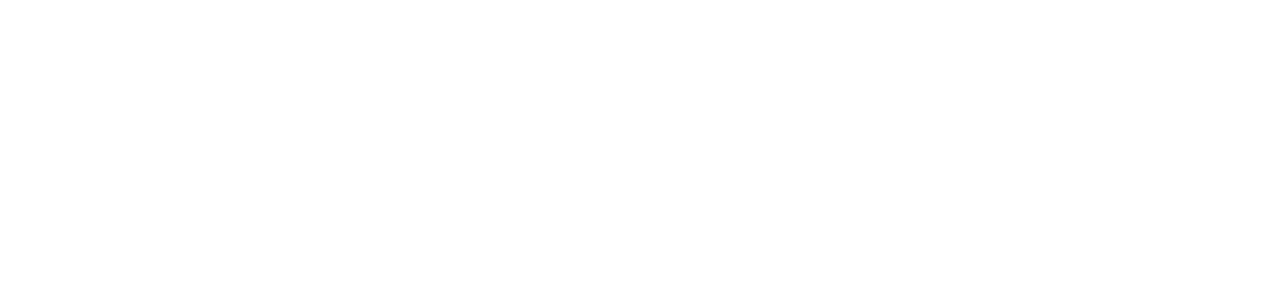
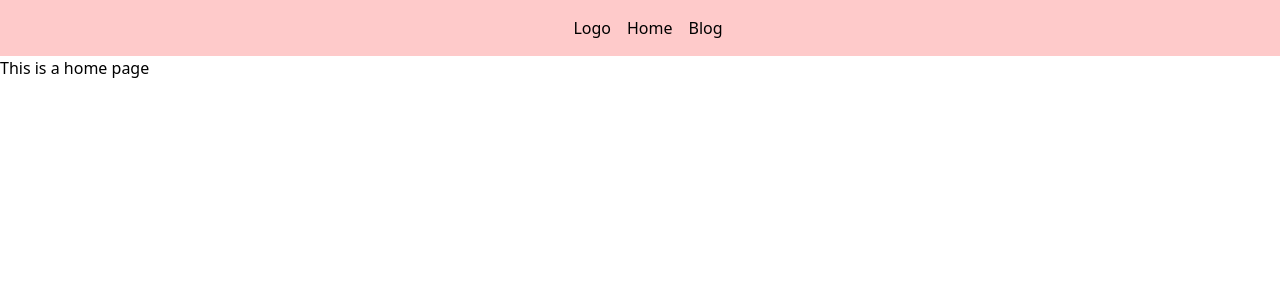
Before and after one commit to aplama/ui-components, a React (Create React App) app: page / in a window 1280 px wide. Shown: the top 300 px of the page. Built offline with nearby package versions, Linux system fonts and the light colour scheme.

Commit message:
SearchBox, Blog

```diff
--- a/package.json
+++ b/package.json
@@ -9,6 +9,7 @@
     "@testing-library/user-event": "^12.8.3",
     "react": "^17.0.2",
     "react-dom": "^17.0.2",
+    "react-router-dom": "^5.2.0",
     "react-scripts": "4.0.3",
     "web-vitals": "^1.1.2"
   },
--- a/src/App.js
+++ b/src/App.js
@@ -1,13 +1,18 @@
 import React from "react";
-import { PostCard } from "./components/PostCard";
-import { CardList } from "./components/CardList";
+import { BrowserRouter as Router, Route } from "react-router-dom";
+
+import NavBar from "./components/NavBar";
+import Blog from "./pages/Blog";
+import Home from "./pages/Home";
 
 function App() {
   return (
-    <div className='md:px-4 md:py-4'>
-      {/* <PostCard /> */}
-      <CardList />
-    </div>
+    <Router>
+      <NavBar />
+
+      <Route exact path='/' component={Home} />
+      <Route exact path='/blog' component={Blog} />
+    </Router>
   );
 }
 
--- a/src/components/CardList.jsx
+++ b/src/components/CardList.jsx
@@ -8,16 +8,16 @@
 export const CardList = () => {
   const [posts, setPosts] = useState([]);
 
-  const componentDidMount = () => {
-    fetch("https://jsonplaceholder.typicode.com/posts")
-      .then((response) => response.json())
-      .then((posts) => setPosts({ posts }));
-    return posts;
-  };
+  // const componentDidMount = () => {
+  //   fetch("https://jsonplaceholder.typicode.com/posts")
+  //     .then((response) => response.json())
+  //     .then((posts) => setPosts({ posts }));
+  //   return posts;
+  // };
 
   return (
-    <div className='grid grid-cols-1 md:grid-cols-2 lg:grid-cols-3 gap-2'>
-      {posts.map((post) => (
+    <div className='grid grid-cols-1 md:grid-cols-2 lg:grid-cols-3 gap-2 mt-4'>
+      {items.map((post) => (
         <PostCard key={post.id} />
       ))}
     </div>
--- /dev/null
+++ b/src/components/NavBar.jsx
@@ -0,0 +1,22 @@
+import React, { Fragment } from "react";
+import { Link } from "react-router-dom";
+
+const NavBar = () => {
+  return (
+    <Fragment>
+      <div className='bg-red-200 py-4 flex flex-row items-center justify-center'>
+        <div className='px-4 items-start'>Logo</div>
+        <div className='flex flex-row items-center space-x-4'>
+          <Link to='/'>
+            <p>Home</p>
+          </Link>
+          <Link to='/blog'>
+            <p>Blog</p>
+          </Link>
+        </div>
+      </div>
+    </Fragment>
+  );
+};
+
+export default NavBar;
--- /dev/null
+++ b/src/components/SearchBox.jsx
@@ -0,0 +1,33 @@
+import React, { Fragment } from "react";
+
+import tick from "../assets/tick.svg";
+
+const SearchBox = ({ placeholder, handleChange }) => {
+  return (
+    <Fragment>
+      <div className='flex flex-row items-center border w-6/8 md:w-6/12 h-10 my-8 rounded-lg focus-within:border-blue-200 focus-within:shadow outline-none pl-4 '>
+        <span class='border-r pr-2'>
+          <svg
+            fill='none'
+            stroke='currentColor'
+            stroke-linecap='round'
+            stroke-linejoin='round'
+            stroke-width='2'
+            viewBox='0 0 24 24'
+            class='w-6 h-6'
+          >
+            <path d='M21 21l-6-6m2-5a7 7 0 11-14 0 7 7 0 0114 0z'></path>
+          </svg>
+        </span>
+        <input
+          className='outline-none pl-2 w-full h-full rounded-lg'
+          type='search'
+          placeholder={placeholder ? placeholder : "Search posts ..."}
+          onChange={handleChange}
+        />
+      </div>
+    </Fragment>
+  );
+};
+
+export default SearchBox;
--- /dev/null
+++ b/src/pages/Blog.jsx
@@ -0,0 +1,20 @@
+import React from "react";
+import { CardList } from "../components/CardList";
+import SearchBox from "../components/SearchBox";
+
+const Blog = () => {
+  return (
+    <div className='flex flex-col mx-auto'>
+      <div className='flex flex-row justify-center pt-16'>
+        <p className='text-2xl uppercase font-serif border-b'>blog</p>
+      </div>
+
+      <div className='flex flex-row justify-center'>
+        <SearchBox />
+      </div>
+      <CardList />
+    </div>
+  );
+};
+
+export default Blog;
--- /dev/null
+++ b/src/pages/Home.jsx
@@ -0,0 +1,7 @@
+import React from "react";
+
+const Home = () => {
+  return <div>This is a home page</div>;
+};
+
+export default Home;
```
Also changed, not shown: 1 other file (tests, documents, lock files or other folders).
